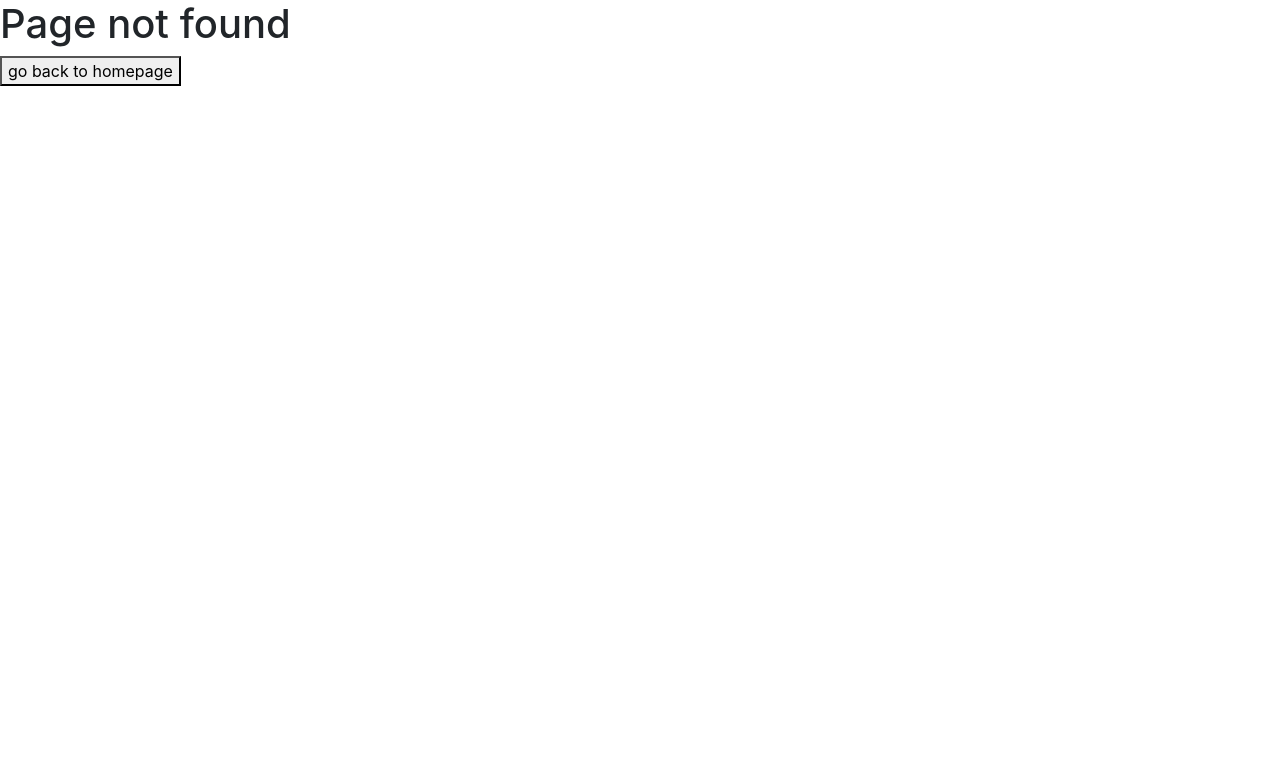
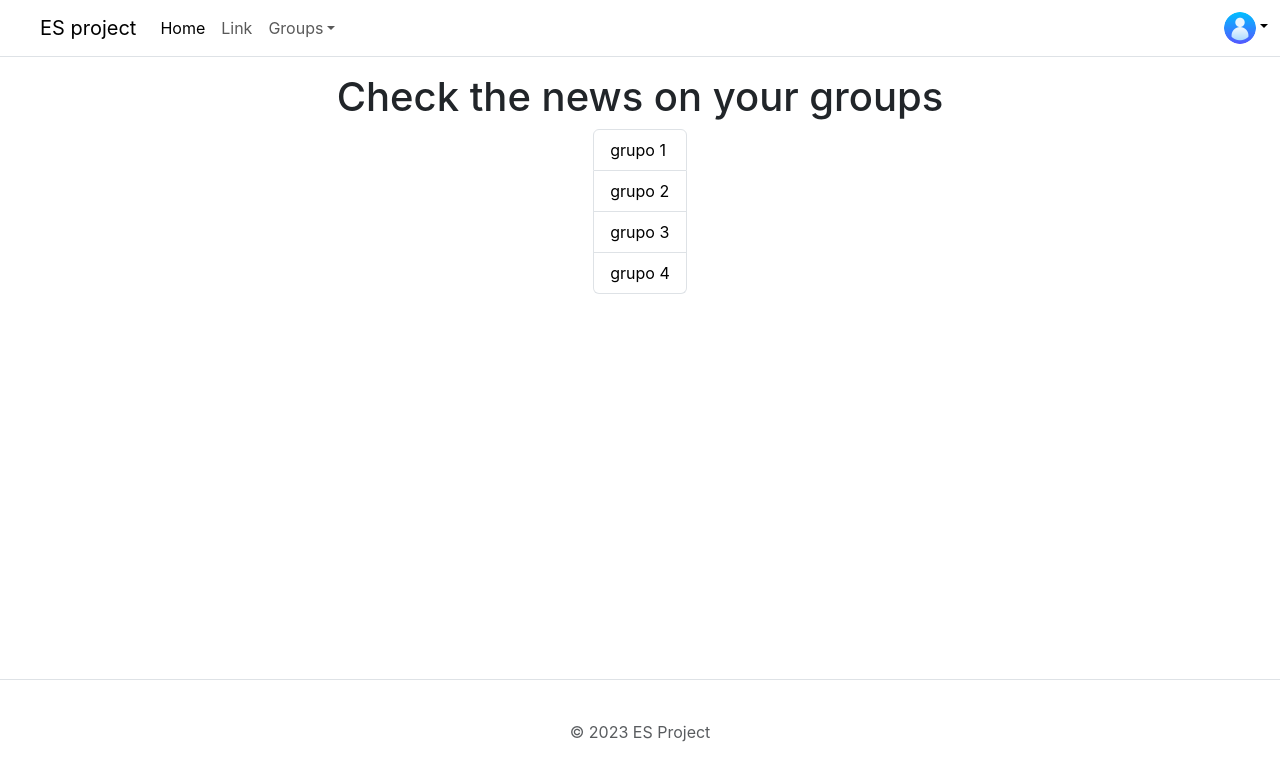
Before and after one commit to UA-2023-ES6/es-ui, a React (Create React App) app: page /home in a window 1280 px wide. Before the commit this address had no page. Shown: the top 780 px of the page. Built offline with nearby package versions, Linux system fonts and the light colour scheme.

Commit message:
added user homepage

```diff
--- a/src/App.js
+++ b/src/App.js
@@ -1,6 +1,7 @@
 import MainPage from "./pages/MainPage"
 import ServerTime from "./pages/ServerTime";
 import NoPage from "./pages/NoPage"
+import UserHomePage from "./pages/UserHomePage";
 import { BrowserRouter, Routes, Route } from "react-router-dom";
 
 function App() {
@@ -9,6 +10,7 @@ function App() {
         <BrowserRouter>
             <Routes>
                 <Route path="/" element={<MainPage />}/>
+                <Route path="/home" element={<UserHomePage />}/>
                 <Route path="serverTime" element={<ServerTime />} />
                 <Route path="*" element={<NoPage />} />
             </Routes>
--- /dev/null
+++ b/src/pages/UserHomePage.jsx
@@ -0,0 +1,50 @@
+import Header from "../components/Header"
+import Footer from "../components/Footer"
+
+const UserHomePage = () => {
+    const userGroups = [
+        "grupo 1",
+        "grupo 2",
+        "grupo 3",
+        "grupo 4"
+    ]
+
+
+    return(
+        <>
+        <div className="d-flex flex-column" style={{height: "100vh"}}>
+            <Header userGroups={userGroups}/>
+                <div style={{flex: "1"}}>
+                    {userGroups.length == 0 ? <NoGroups /> : <Test groups={userGroups}/>}
+                </div>
+            <Footer />
+        </div>
+        </>
+    )
+}
+
+function NoGroups() {
+    return(
+        <div className="d-flex flex-column justify-content-center align-items-center">
+            <p className="fs-1">It appears you dont have any groups</p>
+            <button type="button" className="btn btn-primary">Join a group</button>
+        </div>
+    )
+}
+
+function Test({groups}) {
+    return (
+        <>
+            <div className="d-flex flex-column align-items-center">
+                <h1>Check the news on your groups</h1>
+                <ul className="list-group">
+                    {groups.map((groupName) => {
+                        return <li className="list-group-item" key={groupName}><a className="text-black link-underline link-underline-opacity-0" href="#">{groupName}</a></li>
+                    })}
+                </ul>
+            </div>
+        </>
+    )
+}
+
+export default UserHomePage
```
